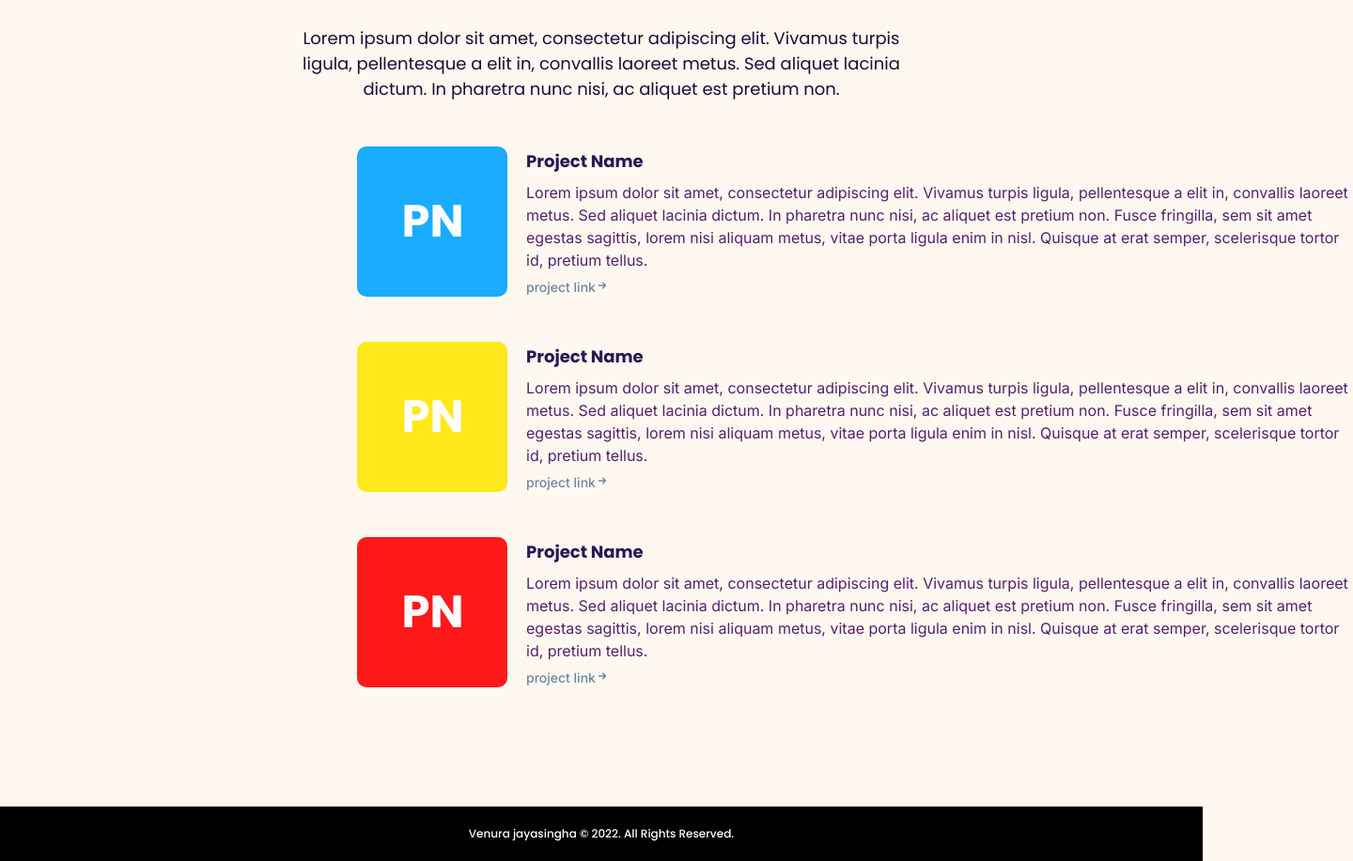
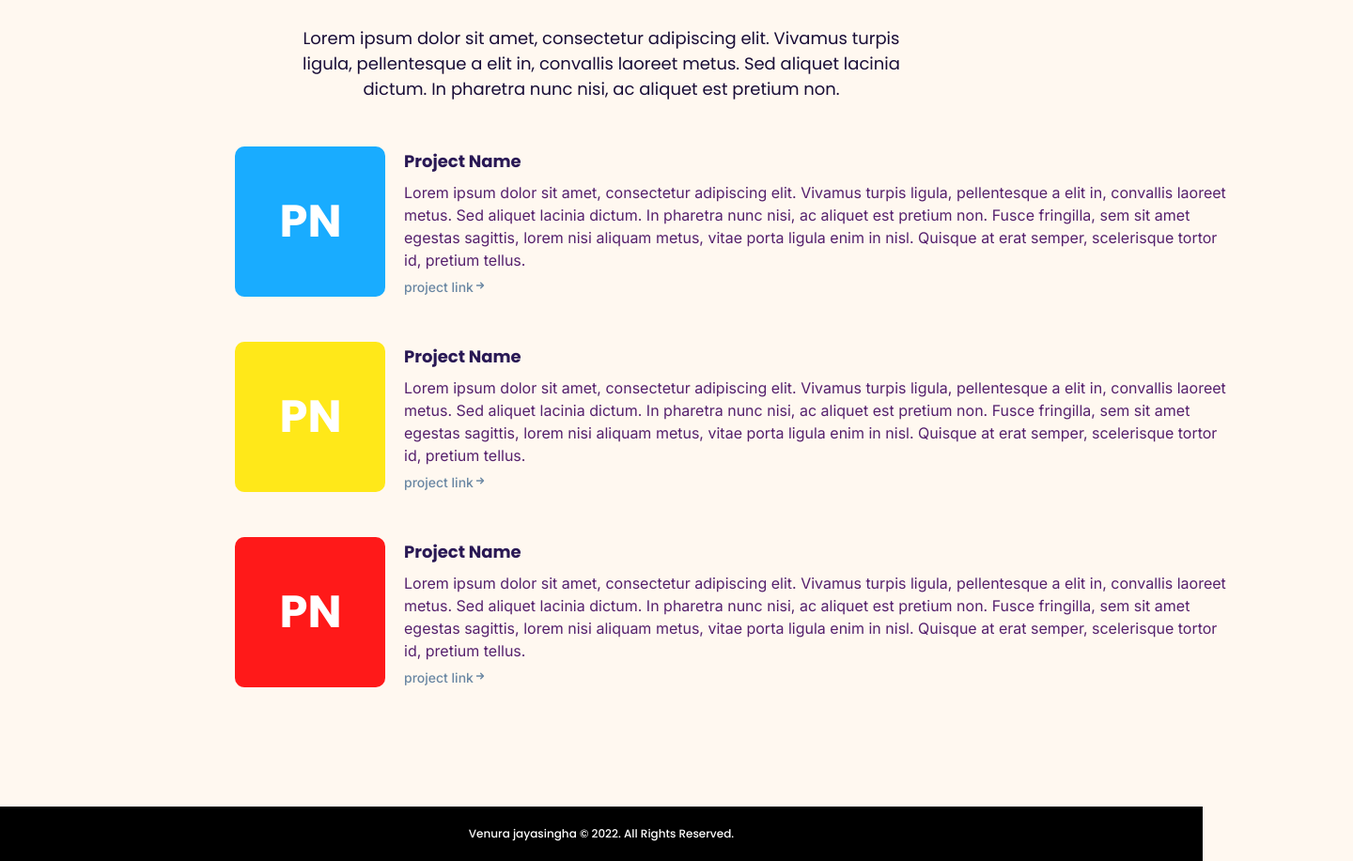
Before and after one commit to venura449/job-HTML, a plain HTML site: page src/index.html in a window 1280 px wide. Shown: the part 1291-2208 px from the top of the page at 94% size, 1440 px wide, since content can reach past the window. Drawn offline with Linux system fonts and the light colour scheme.

Commit message:
resolved indention issues

```diff
--- a/src/style.css
+++ b/src/style.css
@@ -252,7 +252,7 @@ h3 {
 
 .new {
   display: flex;
-  margin-left: 190px;
+  margin-left: 160px;
 }
 
 .box {
@@ -262,7 +262,7 @@ h3 {
   flex-shrink: 0;
   border-radius: 10px;
   background: #19acff;
-  margin-left: 190px;
+  margin-left: 90px;
 }
 .box1 {
   margin-top: 48px;
@@ -271,7 +271,7 @@ h3 {
   flex-shrink: 0;
   border-radius: 10px;
   background: #ffe819;
-  margin-left: 190px;
+  margin-left: 90px;
 }
 .box2 {
   border-radius: 10px;
@@ -280,7 +280,7 @@ h3 {
   width: 160px;
   height: 160px;
   flex-shrink: 0;
-  margin-left: 190px;
+  margin-left: 90px;
 }
 .place {
   color: #fff;
```
